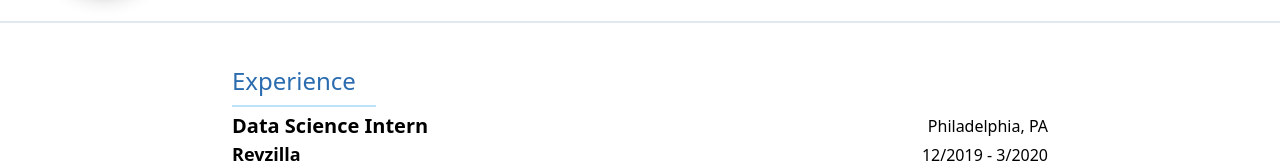
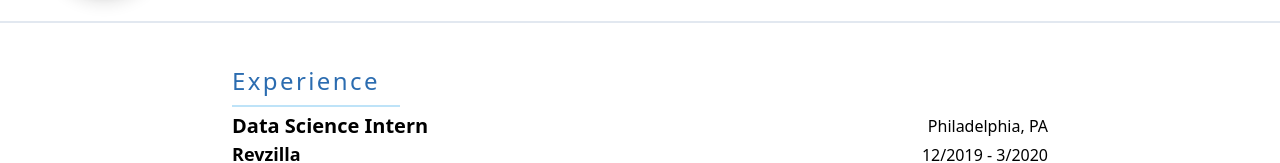
Before and after one commit to antoniolofiego/cloud-resume, a Gatsby site: page / in a window 1280 px wide. Shown: the part 195-358 px from the top of the page. Built offline with nearby package versions, Linux system fonts and the light colour scheme; Gatsby itself is replaced by a stand-in of ours.

Commit message:
Update section header style

```diff
--- a/src/styles.css
+++ b/src/styles.css
@@ -6,7 +6,7 @@
 }
 
 .section-header {
-    @apply text-2xl text-blue-700 py-2 pr-5 border-b-2 border-blue-200 w-40;
+    @apply text-2xl text-blue-700 tracking-widest py-2 pr-5 border-b-2 border-blue-200 w-40;
 }
 
 @tailwind utilities;
```
